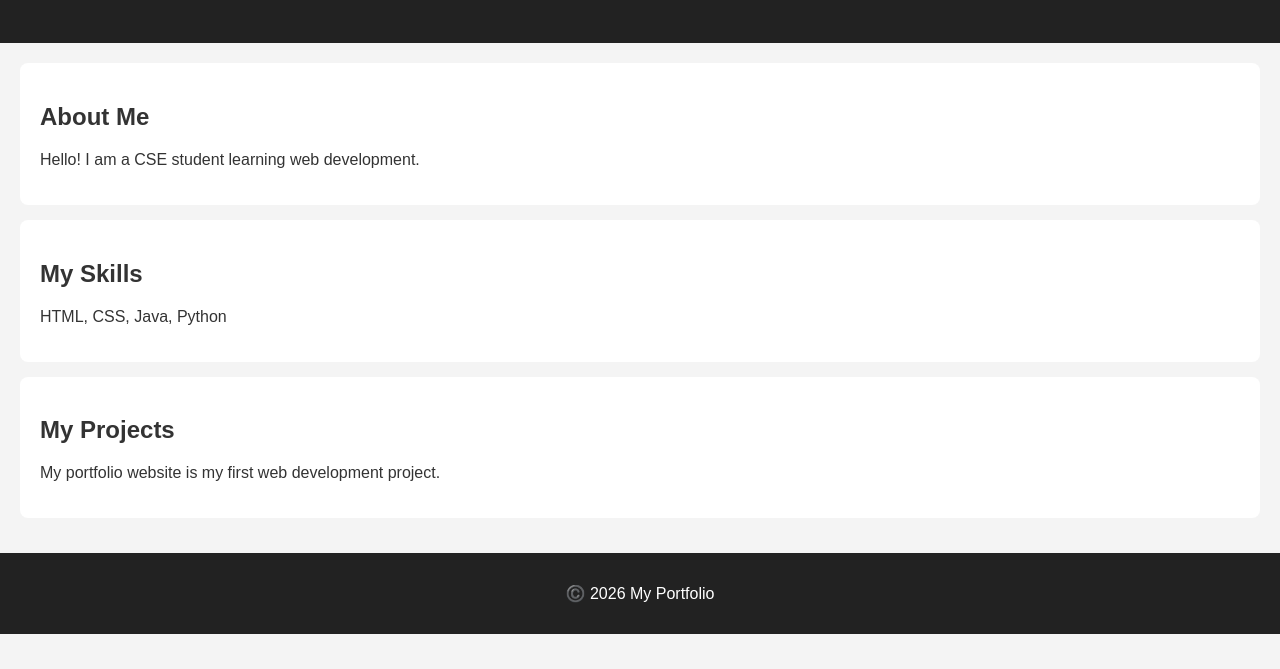
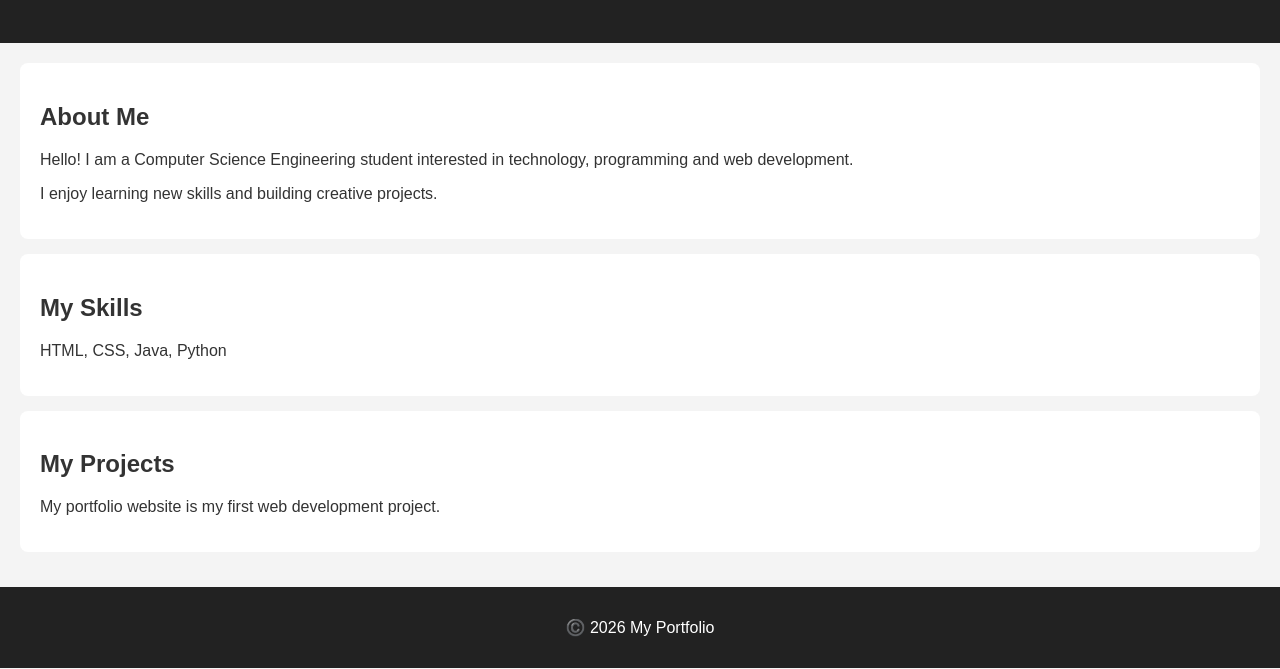
Before and after one commit to dishajoshi0808-prog/WebDev_Lab1, a plain HTML site: page Module-1/P2-Initial-Commit/index.html in a window 1280 px wide. Shown: the part 131-800 px from the top of the page. Drawn offline with Linux system fonts and the light colour scheme.

Commit message:
Add detailed about section to portfolio

```diff
--- a/Module-1/P2-Initial-Commit/index.html
+++ b/Module-1/P2-Initial-Commit/index.html
@@ -16,7 +16,13 @@
     <main>
         <section>
             <h2>About Me</h2>
-            <p>Hello! I am a CSE student learning web development.</p>
+            <p>
+                Hello! I am a Computer Science Engineering student
+                interested in technology, programming and web development.
+            </p>
+            <p>
+                I enjoy learning new skills and building creative projects.
+            </p>
         </section>
 
         <section>
```
